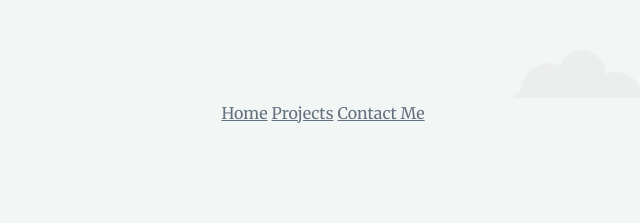
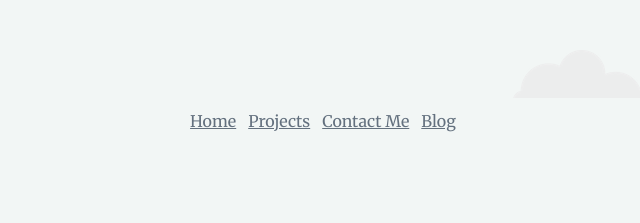
Before and after one commit to CiscoPanther/Personal-website, a plain HTML site: page index.html in a window 1280 px wide. Shown: the top 223 px of the page, without its empty margins (317-957 px from the left). Drawn offline with Linux system fonts and the light colour scheme.

Commit message:
Update index.html

```diff
--- a/index.html
+++ b/index.html
@@ -11,11 +11,12 @@
 
 <body>
   <div class="top-container">
-    <table class="links">
+    <table class="links" cellspacing=10>
       <tr>
         <td><a class="top-links" href="index.html">Home</a></td>
         <td><a class="top-links" href="#projects">Projects</a></td>
         <td><a class="top-links" href="#contact-me">Contact Me</a></td>
+        <td><a class="top-links" href="https://www.cisco-panther.com">Blog</a></td>
       </tr>
       </table>
     <img class="top-cloud" src="images/cloud.png" alt="cloud-image">
```
